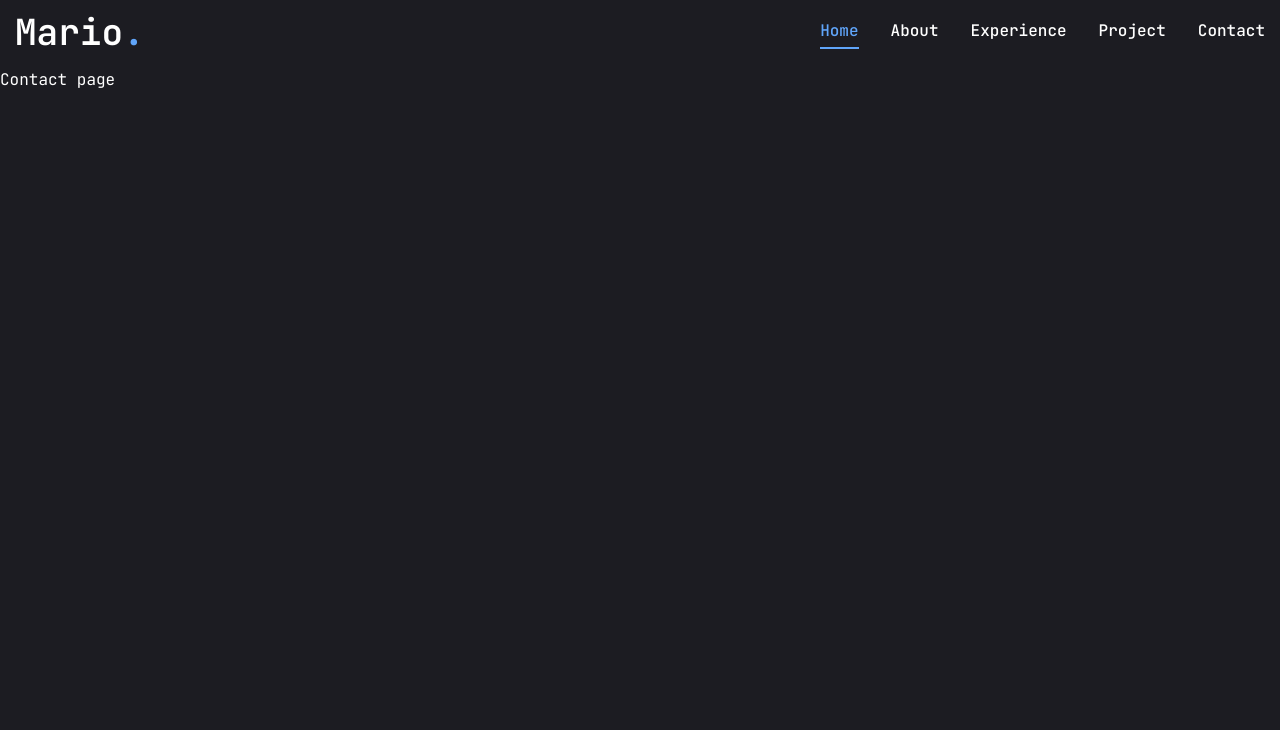
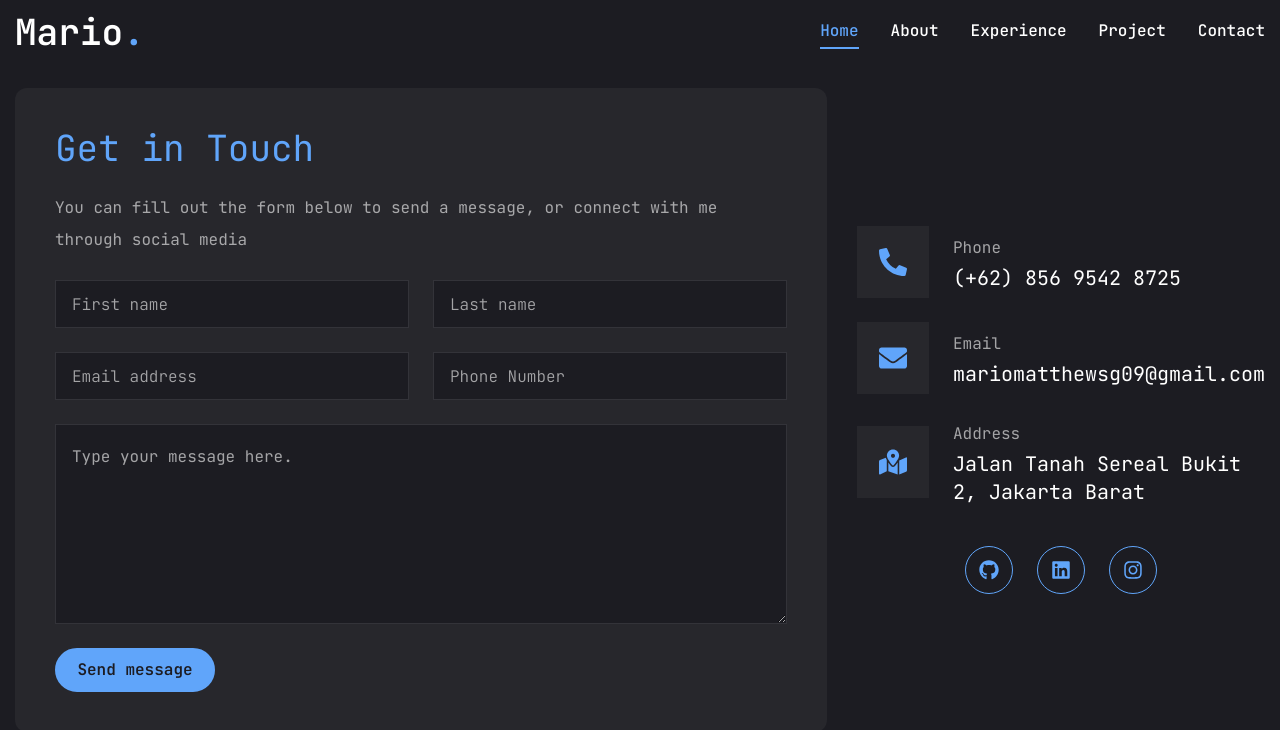
Before and after one commit to mariomg09/portomario, a Next.js app: page /contact in a window 1280 px wide. Shown: the top 730 px of the page. Built offline with nearby package versions, Linux system fonts and the light colour scheme.

Commit message:
Udah lengkap tinggal experience close up, data project, dan fitur contact

```diff
--- a/app/contact/page.jsx
+++ b/app/contact/page.jsx
@@ -1,11 +1,114 @@
-import React from 'react'
+"use client";
+
+import { Button } from "@/components/ui/button";
+import { Input } from "@/components/ui/input";
+import { Textarea } from "@/components/ui/textarea";
+import Social from "@/components/Social";
+
+import {
+  Select,
+  SelectContent,
+  SelectItem,
+  SelectGroup,
+  SelectLabel,
+  SelectTrigger,
+  SelectValue,
+} from "@/components/ui/select";
+
+import { FaPhoneAlt, FaEnvelope, FaMapMarkedAlt } from "react-icons/fa";
+import { Description } from "@radix-ui/react-dialog";
+
+const info = [
+  {
+    icon: <FaPhoneAlt />,
+    title: "Phone",
+    description: "(+62) 856 9542 8725",
+  },
+  {
+    icon: <FaEnvelope />,
+    title: "Email",
+    description: "mariomatthewsg09@gmail.com",
+  },
+  {
+    icon: <FaMapMarkedAlt />,
+    title: "Address",
+    description: "Jalan Tanah Sereal Bukit 2, Jakarta Barat",
+  },
+];
+
+import { motion } from "framer-motion";
 
 const Contact = () => {
   return (
-    <div>
-      Contact page
-    </div>
-  )
-}
+    <motion.div
+      initial={{ opacity: 0 }}
+      animate={{
+        opacity: 1,
+        transition: { delay: 0.5, duration: 0.7, ease: "easeIn" },
+      }}
+      className="py-6"
+    >
+      <div className="container mx-auto">
+        <div className="flex flex-col xl:flex-row gap-[30px]">
+          {/*form*/}
+          <div className="xl:h-[54%] order-2 xl:order-none">
+            <form className="flex flex-col gap-6 p-10 bg-[#27272c] rounded-xl">
+              <h3 className="text-4xl text-blue-400">Get in Touch</h3>
+              <p className="text-white/60">
+                You can fill out the form below to send a message, or connect
+                with me through social media
+              </p>
+              <div className="grid grid-cols-1 md:grid-cols-2 gap-6">
+                <Input type="firstname" placeholder="First name" />
+                <Input type="lastname" placeholder="Last name" />
+                <Input type="email" placeholder="Email address" />
+                <Input type="phone" placeholder="Phone Number" />
+              </div>
+              {/*textarea*/}
+              <Textarea
+                className="h-[200px]"
+                placeholder="Type your message here."
+              />
+              {/*button*/}
+              <Button
+                size="md"
+                className="max-w-40 text-primary border-2 border-blue-400 hover:bg-blue-400 hover:text-white flex items-center justify-center py-2"
+              >
+                Send message
+              </Button>
+            </form>
+          </div>
+          {/*info*/}
+          <div className="flex-1 flex items-center xl:justify-end order-1 xl:order-none mb-8 xl:mb-0">
+            <ul>
+              {info.map((item, index) => {
+                return (
+                  <li
+                    key={index}
+                    className="flex items-center gap-6 mb-4 xl:mb-6"
+                  >
+                    <div className="w-[52px] h-[52px] xl:w-[72px] xl:h-[72px] bg-[#27272c] text-blue-400 rounded-md flex items-center justify-center">
+                      <div className="text-[28px]">{item.icon}</div>
+                    </div>
+                    <div className="flex-1">
+                      <p className="text-white/60">{item.title}</p>
+                      <h3 className="text-xl">{item.description}</h3>
+                    </div>
+                  </li>
+                );
+              })}
+              <div className="flex justify-center mt-10">
+              <Social
+                containerStyles="flex gap-6"
+                iconStyles="w-12 h-12 border border-blue-400 rounded-full flex justify-center items-center text-xl text-blue-400 text-base hover:bg-blue-400 hover:text-primary hover:transition-all duration-500"
+              />
+            </div>
+            </ul>
+          </div>
+        </div>
+      </div>
+    </motion.div>
+  );
+};
 
-export default Contact
+export default Contact;
--- a/app/experience/card.jsx
+++ b/app/experience/card.jsx
@@ -6,7 +6,7 @@ const Card = ({ imgUrl, title, positions, gitUrl, previewUrl }) => {
   return (
     <div>
       <div
-        className="h-52 md:h-72 relative group"
+        className="relative group aspect-[6/4] bg-cover bg-center"
         style={{
           background: `url(${imgUrl})`,
           backgroundSize: "cover",
--- a/app/experience/page.jsx
+++ b/app/experience/page.jsx
@@ -115,8 +115,8 @@ const Experience = () => {
 
   return (
     <section id="experiences">
-      <h2 className="text-center text-4xl font-bold text-blue-400 mt-4 mb-8 md:mb-12">
-      <span className="text-blue-400">My</span> <span className="text-white">Experiences</span>
+      <h2 className="text-center text-4xl font-bold text-blue-400 mt-4 mb-4">
+        <span className="text-blue-400">My</span> <span className="text-white">Experiences</span>
       </h2>
       <div className="text-blue-400 flex flex-col md:flex-row justify-center items-center gap-2 py-6">
         <Tag onClick={handleTagChange} name="All" isSelected={tag === "All"} />
@@ -131,17 +131,16 @@ const Experience = () => {
           isSelected={tag === "Organizational"}
         />
       </div>
-      <ul ref={ref} className="grid md:grid-cols-3 gap-8 md:gap-12">
+      <ul key={tag} ref={ref} className="grid md:grid-cols-2 md:gap-12 lg:grid-cols-3 lg:gap-8">
         {filteredExperiences.map((experience, index) => (
           <motion.li
-            key={index}
+            key={experience.id}
             variants={cardVariants}
             initial="initial"
             animate={isInView ? "animate" : "initial"}
-            transition={{ duration: 0.3, delay: index * 0.4 }}
+            transition={{ duration: 0.3, delay: index * 0.2 }}
           >
             <Card
-              key={experience.id}
               title={experience.title}
               positions={
                 experience.positions || [
--- a/app/page.jsx
+++ b/app/page.jsx
@@ -78,13 +78,22 @@ const Home = () => {
         </div>
       </section>
       {/*Project*/}
-      <section id="project" className="h-full py-16">
+      <section
+        id="project"
+        className="h-full py-16"
+        style={{
+          backgroundImage: "url('/About/aboutbg.png')",
+          backgroundSize: "cover",
+          backgroundPosition: "center",
+          backgroundAttachment: "fixed",
+        }}
+      >
         <div className="container mx-auto">
           <Project />
         </div>
       </section>
       {/*Contact Me*/}
-      <section id="contact" className="h-full py-16">
+      <section id="contact" className="h-full py-16 mt-4">
         <div className="container mx-auto">
           <Contact />
         </div>
--- a/app/project/page.jsx
+++ b/app/project/page.jsx
@@ -63,7 +63,7 @@ const Project = () => {
     setProject(projects[currentIndex]);
   };
   return (
-    <h2 className="h2 mt-10 mb-7">
+    <h2 className="h2 mt-10">
       <span className="text-blue-400">My</span>{" "}
       <span className="text-white">Projects</span>
       <motion.div
@@ -120,7 +120,7 @@ const Project = () => {
               <Swiper
                 spaceBetween={30}
                 slidesPerView={1}
-                className="xl:h-[520px] mb-12"
+                className="xl:h-[520px] mb-2"
                 onSlideChange={handleSlideChange}
               >
                 {projects.map((project, index) => {
--- a/components/ui/input.jsx
+++ b/components/ui/input.jsx
@@ -7,7 +7,7 @@ const Input = React.forwardRef(({ className, type, ...props }, ref) => {
     (<input
       type={type}
       className={cn(
-        "flex h-10 w-full rounded-md border border-slate-200 bg-white px-3 py-2 text-base ring-offset-white file:border-0 file:bg-transparent file:text-sm file:font-medium file:text-slate-950 placeholder:text-slate-500 focus-visible:outline-none focus-visible:ring-2 focus-visible:ring-slate-950 focus-visible:ring-offset-2 disabled:cursor-not-allowed disabled:opacity-50 md:text-sm dark:border-slate-800 dark:bg-slate-950 dark:ring-offset-slate-950 dark:file:text-slate-50 dark:placeholder:text-slate-400 dark:focus-visible:ring-slate-300",
+        "flex h-[48px] rounded-md border border-white/10 focus:border-blue-400 font-light bg-primary px-4 py-5 text-base placeholder:text-white/60 outline-none",
         className
       )}
       ref={ref}
--- a/components/ui/textarea.jsx
+++ b/components/ui/textarea.jsx
@@ -6,7 +6,7 @@ const Textarea = React.forwardRef(({ className, ...props }, ref) => {
   return (
     (<textarea
       className={cn(
-        "flex min-h-[80px] w-full rounded-md border border-slate-200 bg-white px-3 py-2 text-base ring-offset-white placeholder:text-slate-500 focus-visible:outline-none focus-visible:ring-2 focus-visible:ring-slate-950 focus-visible:ring-offset-2 disabled:cursor-not-allowed disabled:opacity-50 md:text-sm dark:border-slate-800 dark:bg-slate-950 dark:ring-offset-slate-950 dark:placeholder:text-slate-400 dark:focus-visible:ring-slate-300",
+        "flax min-h-[80px] w-full rounded-md border border-white/10 bg-primary px-4 py-5 text-base placeholder:text-white/60 focus-visible:outline-none focus-visible:ring-1 focus-visible:ring-blue-400 focus-visible:ring-offset-0 disable:cursor-not-allowed disabled:opacity-50 ",
         className
       )}
       ref={ref}
```
Also changed, not shown: 1 other file (tests, documents, lock files or other folders).
